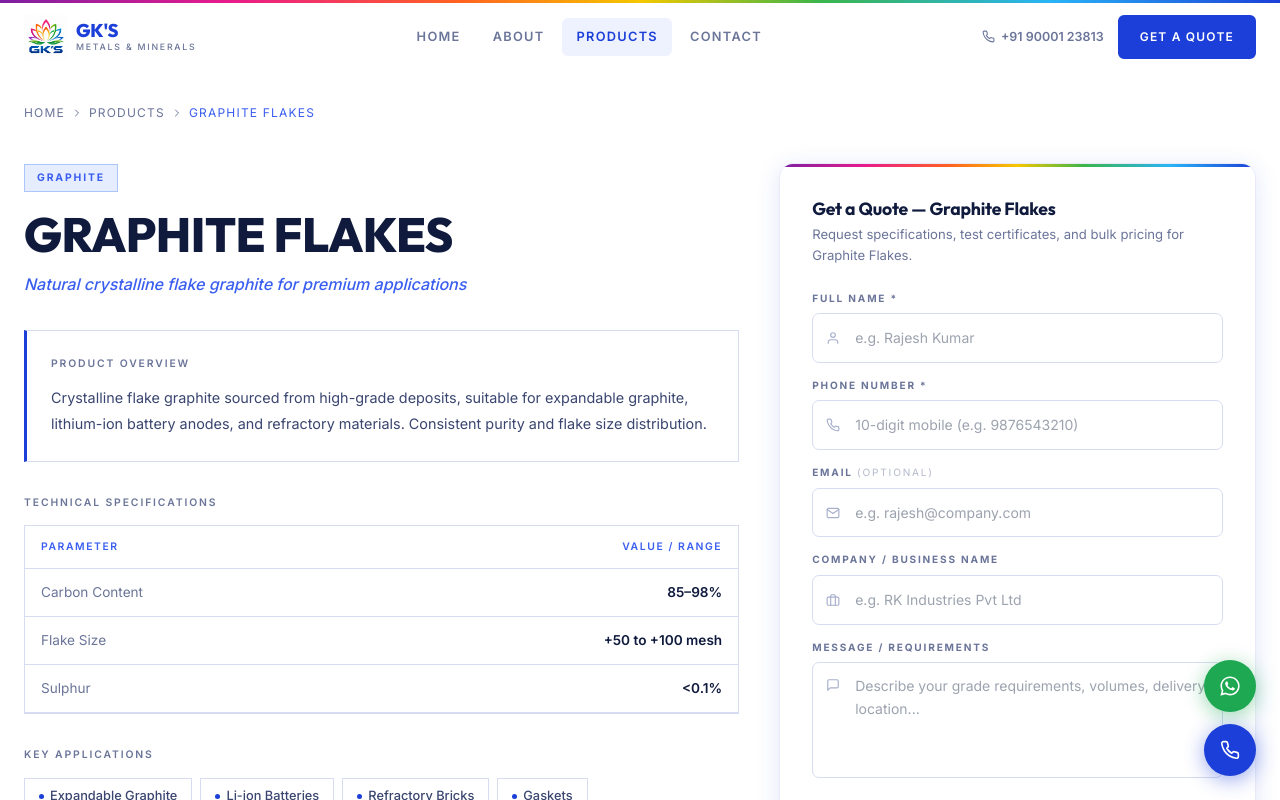
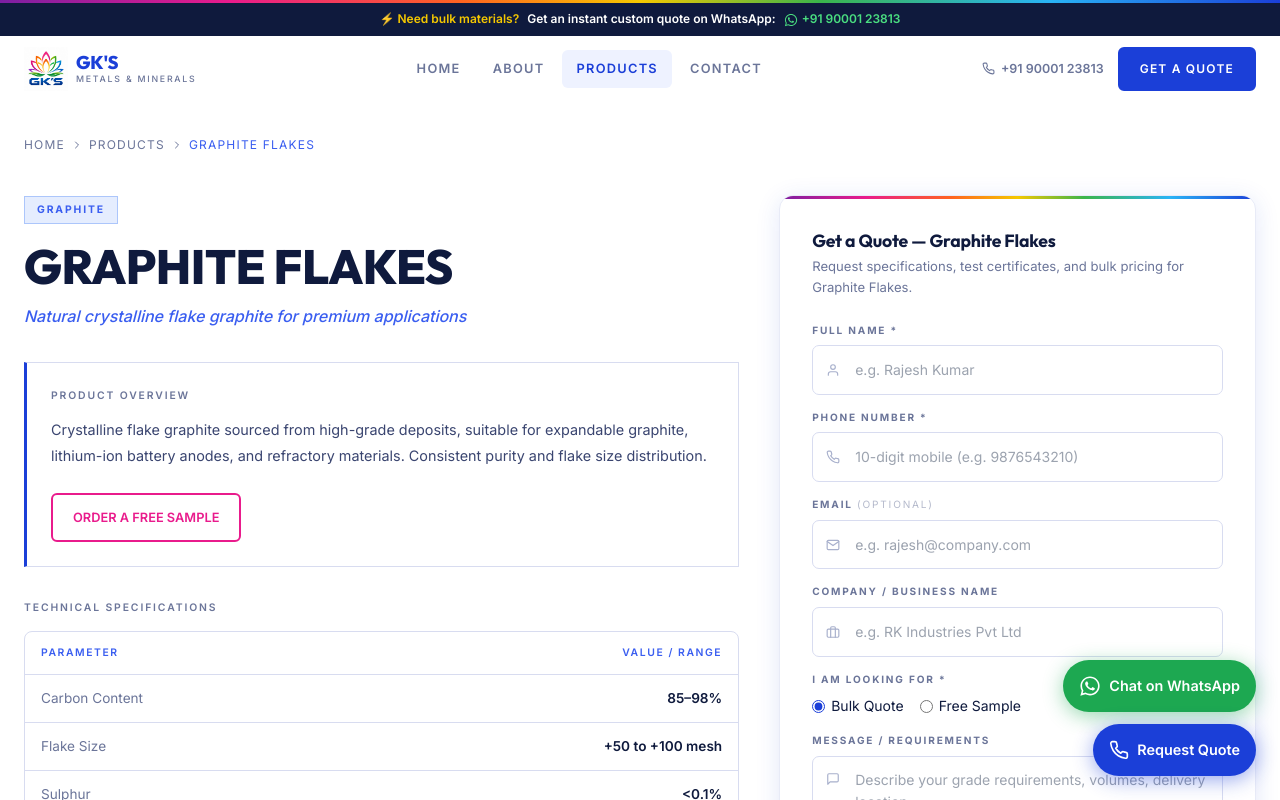
Before and after one commit to Saraththecoder/metals, a React (Vite) app: page /products/graphite-flakes in a window 1280 px wide. Shown: the top 800 px of the page. Built offline with nearby package versions, Linux system fonts and the light colour scheme.

Commit message:
commit 1

```diff
--- a/src/components/CTAStrip.jsx
+++ b/src/components/CTAStrip.jsx
@@ -17,22 +17,71 @@ export default function CTAStrip() {
         target="_blank"
         rel="noopener noreferrer"
         title="Chat on WhatsApp"
-        whileHover={pref ? {} : { scale: 1.1 }}
+        whileHover={pref ? {} : { scale: 1.05 }}
         whileTap={pref ? {} : { scale: 0.95 }}
-        style={{ width: '52px', height: '52px', borderRadius: '50%', background: '#1DA851', display: 'flex', alignItems: 'center', justifyContent: 'center', color: '#fff', boxShadow: '0 4px 20px rgba(29,168,81,0.45)', textDecoration: 'none' }}
+        className="cta-float-btn whatsapp-float"
       >
         <FaWhatsapp size={22} />
+        <span className="cta-float-text">Chat on WhatsApp</span>
       </motion.a>
 
       <motion.a
         href="tel:+919000123813"
         title="Call Now"
-        whileHover={pref ? {} : { scale: 1.1 }}
+        whileHover={pref ? {} : { scale: 1.05 }}
         whileTap={pref ? {} : { scale: 0.95 }}
-        style={{ width: '52px', height: '52px', borderRadius: '50%', background: '#1B3FD8', display: 'flex', alignItems: 'center', justifyContent: 'center', color: '#fff', boxShadow: '0 4px 20px rgba(27,63,216,0.45)', textDecoration: 'none' }}
+        className="cta-float-btn phone-float"
       >
         <FiPhone size={20} />
+        <span className="cta-float-text">Request Quote</span>
       </motion.a>
+
+      <style>{`
+        .cta-float-btn {
+          height: 52px;
+          border-radius: 26px;
+          display: flex;
+          align-items: center;
+          justify-content: center;
+          color: #fff;
+          text-decoration: none;
+          gap: 0.5rem;
+          padding: 0 16px;
+          transition: background 0.2s, box-shadow 0.2s;
+        }
+        .whatsapp-float {
+          background: #1DA851;
+          box-shadow: 0 4px 20px rgba(29,168,81,0.45);
+        }
+        .whatsapp-float:hover {
+          background: #16A34A;
+        }
+        .phone-float {
+          background: #1B3FD8;
+          box-shadow: 0 4px 20px rgba(27,63,216,0.45);
+        }
+        .phone-float:hover {
+          background: #1230A8;
+        }
+        .cta-float-text {
+          font-family: 'Inter', sans-serif;
+          font-weight: 600;
+          font-size: 0.9rem;
+          white-space: nowrap;
+        }
+
+        /* Mobile: show only icons to save space */
+        @media (max-width: 640px) {
+          .cta-float-btn {
+            width: 52px;
+            padding: 0;
+            justify-content: center;
+          }
+          .cta-float-text {
+            display: none;
+          }
+        }
+      `}</style>
     </motion.div>
   );
 }
--- a/src/components/LeadForm.jsx
+++ b/src/components/LeadForm.jsx
@@ -13,6 +13,7 @@ export default function LeadForm({ heading, subtext, showProductField = true, de
     email: '',
     company: '',
     product: defaultProductSlug ? products.find(p => p.slug === defaultProductSlug)?.name || '' : '',
+    requestType: 'Bulk Quote',
     message: ''
   });
 
@@ -48,7 +49,7 @@ export default function LeadForm({ heading, subtext, showProductField = true, de
         await new Promise(r => setTimeout(r, 1200));
       }
       setTimeout(() => {
-        const txt = `Hi GK'S Metals, I submitted an enquiry for ${formData.product || 'your products'}.\n- Name: ${formData.name}\n- Phone: ${formData.phone}`;
+        const txt = `Hi GK'S Metals, I want a ${formData.requestType} for ${formData.product || 'your products'}.\n- Name: ${formData.name}\n- Phone: ${formData.phone}`;
         window.open(`https://wa.me/919000123813?text=${encodeURIComponent(txt)}`, '_blank');
       }, 1000);
       navigate('/thank-you');
@@ -162,6 +163,21 @@ export default function LeadForm({ heading, subtext, showProductField = true, de
             </div>
           )}
 
+          {/* Request Type */}
+          <div>
+            <label style={labelStyle}>I am looking for *</label>
+            <div style={{ display: 'flex', flexWrap: 'wrap', gap: '1rem', marginTop: '0.25rem' }}>
+              <label style={{ display: 'flex', alignItems: 'center', gap: '0.375rem', fontFamily: "'Inter'", fontSize: '0.875rem', cursor: 'pointer', color: 'var(--c-text-primary)' }}>
+                <input type="radio" name="requestType" value="Bulk Quote" checked={formData.requestType === 'Bulk Quote'} onChange={handleChange} style={{ accentColor: 'var(--c-blue)' }} />
+                Bulk Quote
+              </label>
+              <label style={{ display: 'flex', alignItems: 'center', gap: '0.375rem', fontFamily: "'Inter'", fontSize: '0.875rem', cursor: 'pointer', color: 'var(--c-text-primary)' }}>
+                <input type="radio" name="requestType" value="Free Sample" checked={formData.requestType === 'Free Sample'} onChange={handleChange} style={{ accentColor: 'var(--c-blue)' }} />
+                Free Sample
+              </label>
+            </div>
+          </div>
+
           {/* Message */}
           <div>
             <label style={labelStyle}>Message / Requirements</label>
--- a/src/components/Navbar.jsx
+++ b/src/components/Navbar.jsx
@@ -2,6 +2,7 @@ import { useState, useEffect } from 'react';
 import { Link, NavLink, useNavigate } from 'react-router-dom';
 import { motion, AnimatePresence } from 'framer-motion';
 import { FiMenu, FiX, FiPhone } from 'react-icons/fi';
+import { FaWhatsapp } from 'react-icons/fa';
 import logoImg from '../assets/logo.png';
 
 const navLinks = [
@@ -40,12 +41,27 @@ export default function Navbar() {
   return (
     <>
       {/* Rainbow top stripe */}
-      <div className="lotus-gradient lotus-divider" style={{ position: 'fixed', top: 0, left: 0, right: 0, zIndex: 101 }} />
+      <div className="lotus-gradient lotus-divider" style={{ position: 'fixed', top: 0, left: 0, right: 0, zIndex: 102 }} />
+
+      {/* Announcement Banner */}
+      <div style={{
+        position: 'fixed', top: '3px', left: 0, right: 0, zIndex: 101,
+        background: '#0F1A3D', color: '#fff', textAlign: 'center', padding: '0.4rem 1rem',
+        fontFamily: "'Inter', sans-serif", fontSize: '0.75rem', fontWeight: 600,
+        display: 'flex', justifyContent: 'center', alignItems: 'center', gap: '0.5rem',
+        flexWrap: 'wrap'
+      }}>
+        <span style={{ color: '#F5C800' }}>⚡ Need bulk materials?</span>
+        <span>Get an instant custom quote on WhatsApp:</span>
+        <a href="https://wa.me/919000123813" target="_blank" rel="noopener noreferrer" style={{ color: '#4ADE80', display: 'inline-flex', alignItems: 'center', gap: '0.25rem', textDecoration: 'none' }} onMouseEnter={e => e.currentTarget.style.textDecoration = 'underline'} onMouseLeave={e => e.currentTarget.style.textDecoration = 'none'}>
+          <FaWhatsapp size={14} /> +91 90001 23813
+        </a>
+      </div>
 
       <header
         style={{
           position: 'fixed',
-          top: '3px',
+          top: '35px',
           left: 0, right: 0,
           zIndex: 100,
           transition: 'background 0.3s, box-shadow 0.3s',
@@ -181,8 +197,8 @@ export default function Navbar() {
         </AnimatePresence>
       </header>
 
-      {/* Spacer for fixed header + rainbow stripe */}
-      <div style={{ height: '71px' }} />
+      {/* Spacer for fixed header + banner + rainbow stripe */}
+      <div style={{ height: '103px' }} />
 
       <style>{`
         @media (min-width: 768px) {
--- a/src/pages/Home.jsx
+++ b/src/pages/Home.jsx
@@ -176,10 +176,10 @@ export default function Home() {
               <motion.div initial={{ opacity: 0, y: 14 }} animate={{ opacity: 1, y: 0 }} transition={{ duration: 0.55, delay: 0.4 }}
                 style={{ display: 'flex', flexWrap: 'wrap', gap: '0.75rem', alignItems: 'center', marginBottom: '1.75rem' }}>
                 <motion.button onClick={() => navigate('/contact')} className="btn-primary" whileHover={{ scale: 1.03, boxShadow: '0 8px 30px rgba(27,63,216,0.35)' }} whileTap={{ scale: 0.97 }}>
-                  Get a Free Quote
+                  Get Bulk Quote
                 </motion.button>
-                <motion.button onClick={() => navigate('/products')} className="btn-ghost" whileHover={{ scale: 1.03 }} whileTap={{ scale: 0.97 }}>
-                  View Products <FiArrowRight size={15} />
+                <motion.button onClick={() => navigate('/contact?type=sample')} className="btn-ghost" whileHover={{ scale: 1.03 }} whileTap={{ scale: 0.97 }} style={{ border: '2px solid #E91B8C', color: '#E91B8C' }}>
+                  Request Free Sample
                 </motion.button>
                 <motion.a href="https://wa.me/919000123813" target="_blank" rel="noopener noreferrer"
                   whileHover={{ scale: 1.05 }} whileTap={{ scale: 0.95 }}
@@ -192,9 +192,9 @@ export default function Home() {
               <motion.div initial={{ opacity: 0 }} animate={{ opacity: 1 }} transition={{ duration: 0.6, delay: 0.52 }}
                 style={{ display: 'flex', flexWrap: 'wrap', gap: '0.5rem' }}>
                 {[
+                  { text: 'ISO 9001:2015 Certified', color: '#F5C800' },
                   { text: 'PAN India Delivery', color: '#1B3FD8' },
                   { text: 'Verified Grades',    color: '#3BB54A' },
-                  { text: '5+ Years Trusted',   color: '#FF6320' },
                   { text: '24hr Response',      color: '#E91B8C' },
                 ].map((t, i) => (
                   <motion.span key={i} whileHover={{ y: -2, boxShadow: '0 4px 14px rgba(0,0,0,0.1)' }}
--- a/src/pages/ProductDetail.jsx
+++ b/src/pages/ProductDetail.jsx
@@ -78,9 +78,12 @@ export default function ProductDetail() {
               <p style={{ fontFamily: "'Inter'", fontWeight: 600, fontSize: '0.65rem', textTransform: 'uppercase', letterSpacing: '0.18em', color: 'var(--c-text-muted)', marginBottom: '0.75rem' }}>
                 Product Overview
               </p>
-              <p style={{ fontFamily: "'Inter'", fontSize: '0.9rem', color: 'var(--c-text-secondary)', lineHeight: 1.8 }}>
+              <p style={{ fontFamily: "'Inter'", fontSize: '0.9rem', color: 'var(--c-text-secondary)', lineHeight: 1.8, marginBottom: '1.5rem' }}>
                 {product.description}
               </p>
+              <a href={`https://wa.me/919000123813?text=${encodeURIComponent(`Hi GK'S Metals, I want to request a free sample for ${product.name}.`)}`} target="_blank" rel="noopener noreferrer" style={{ display: 'inline-flex', alignItems: 'center', gap: '0.5rem', padding: '0.75rem 1.25rem', border: '2px solid #E91B8C', color: '#E91B8C', background: 'transparent', borderRadius: '6px', fontFamily: "'Inter'", fontWeight: 600, fontSize: '0.8rem', textTransform: 'uppercase', textDecoration: 'none', transition: 'all 0.2s' }} onMouseEnter={e => { e.currentTarget.style.background = '#FDF2FA'; e.currentTarget.style.transform = 'translateY(-2px)'; }} onMouseLeave={e => { e.currentTarget.style.background = 'transparent'; e.currentTarget.style.transform = 'translateY(0)'; }}>
+                Order a Free Sample
+              </a>
             </div>
 
             {/* Specifications table */}
@@ -88,8 +91,8 @@ export default function ProductDetail() {
               <p style={{ fontFamily: "'Inter'", fontWeight: 600, fontSize: '0.65rem', textTransform: 'uppercase', letterSpacing: '0.18em', color: 'var(--c-text-muted)', marginBottom: '0.875rem' }}>
                 Technical Specifications
               </p>
-              <div style={{ border: '1px solid var(--c-border)', overflow: 'hidden' }}>
-                <table style={{ width: '100%', borderCollapse: 'collapse', fontFamily: "'Inter'", fontSize: '0.85rem' }}>
+              <div style={{ border: '1px solid var(--c-border)', overflowX: 'auto', borderRadius: '8px' }}>
+                <table style={{ width: '100%', minWidth: '300px', borderCollapse: 'collapse', fontFamily: "'Inter'", fontSize: '0.85rem' }}>
                   <thead>
                     <tr style={{ background: 'var(--c-elevated)', borderBottom: '1px solid var(--c-border)' }}>
                       <th style={{ padding: '0.75rem 1rem', textAlign: 'left', fontWeight: 600, fontSize: '0.65rem', textTransform: 'uppercase', letterSpacing: '0.15em', color: 'var(--c-blue-lt)' }}>Parameter</th>
```
